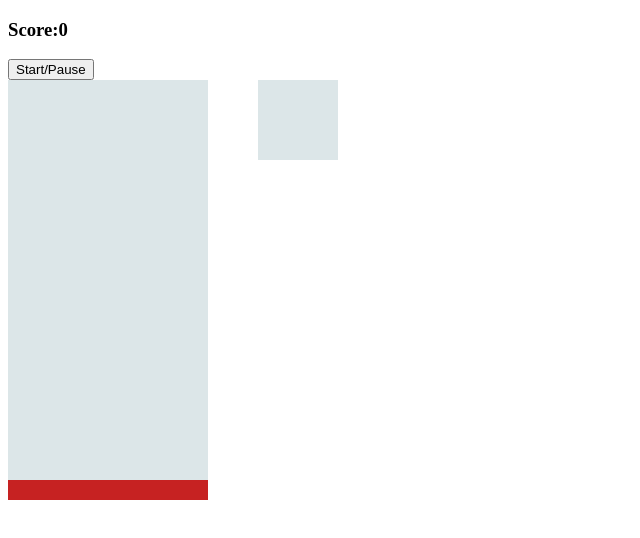
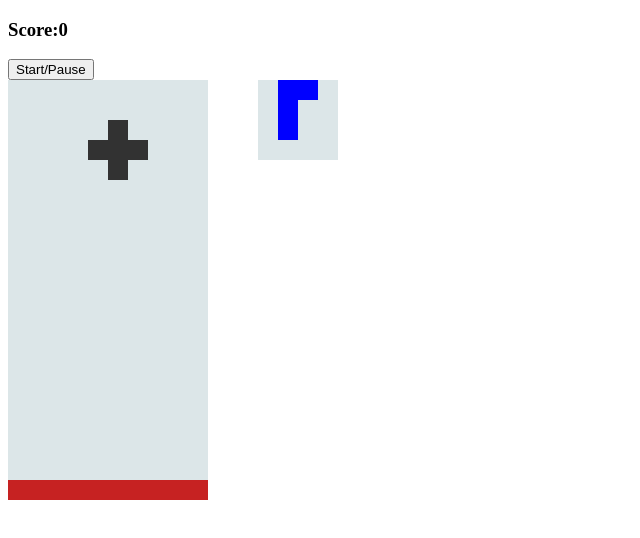
Before and after one commit to MARKMANK/phase-1-project, a plain HTML site: page phase-1-project/index.html in a window 1280 px wide. Both pictures are taken after a click on the button "Start/Pause". Shown: the whole page, without its empty margins (0-640 px from the left). Drawn offline with Linux system fonts and the light colour scheme.

```diff
--- a/phase-1-project/index.html
+++ b/phase-1-project/index.html
@@ -12,7 +12,7 @@
   <body>
 
     <h3>Score:<span id="score">0</span></h3>
-    <button id="start button">Start/Pause</button>
+    <button id="start-button">Start/Pause</button>
   <div class="grid-container">
     <div class="grid">
       <div></div>
--- a/phase-1-project/script.js
+++ b/phase-1-project/script.js
@@ -81,8 +81,6 @@ document.addEventListener('DOMContentLoaded',() => {
     let currentPosition = 4;
     let currentRotation = 0;
 
-    console.log(theTetrominoes[0][0])
-
     //Randomly select a tetromino at its first rotation
     let random = Math.floor(Math.random()*theTetrominoes.length);
     let current = theTetrominoes[random][currentRotation];
@@ -103,9 +101,6 @@ document.addEventListener('DOMContentLoaded',() => {
             squares[currentPosition + index].style.backgroundColor = ''
         })
     }
-
-    //tetrominoes downward speed 1000 = 1 sec
-    let timerValue = 1000;
 
     //assigns functions to arrow keys
     function control(event){
@@ -131,7 +126,7 @@ document.addEventListener('DOMContentLoaded',() => {
         undraw()
         currentPosition += width
         draw()
-        freeze()
+        freezeBlock()
       }
 
     //freeze block
@@ -143,6 +138,7 @@ document.addEventListener('DOMContentLoaded',() => {
             nextRandom = Math.floor(Math.random() * theTetrominoes.length);
             current = theTetrominoes[random][currentRotation];
             currentPosition = 4;
+            console.log(current);
             draw();
             displayShape();
             addScore();
@@ -203,7 +199,7 @@ document.addEventListener('DOMContentLoaded',() => {
 
     //display shape on mini grid
     function displayShape(){
-        displaySquares,forEach(square => {
+        displaySquares.forEach(square => {
             square.classList.remove('tetromino')
             square.style.backgroundColor = ''
         })
@@ -214,13 +210,13 @@ document.addEventListener('DOMContentLoaded',() => {
     }
 
     //start button functionality
-    startBtn.addEventListener('click',() => {
+    startBtn.addEventListener('click', () => {
         if(timerId){
             clearInterval(timerId)
             timerId = null;
         } else {
             draw();
-            timerId = setInterval(moveDown,timerValue)
+            timerId = setInterval(moveDown,1000)
             nextRandom = Math.floor(Math.random() * theTetrominoes.length)
             displayShape();
         }
```
